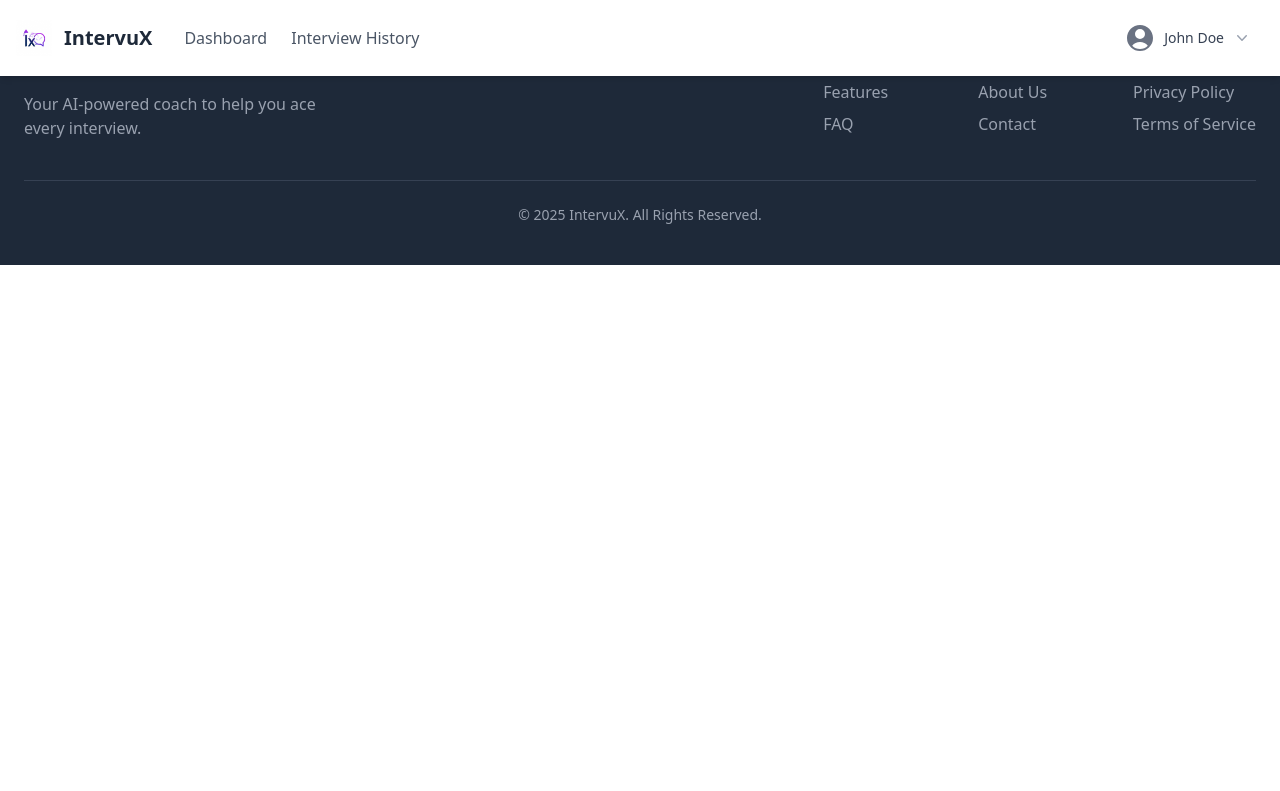
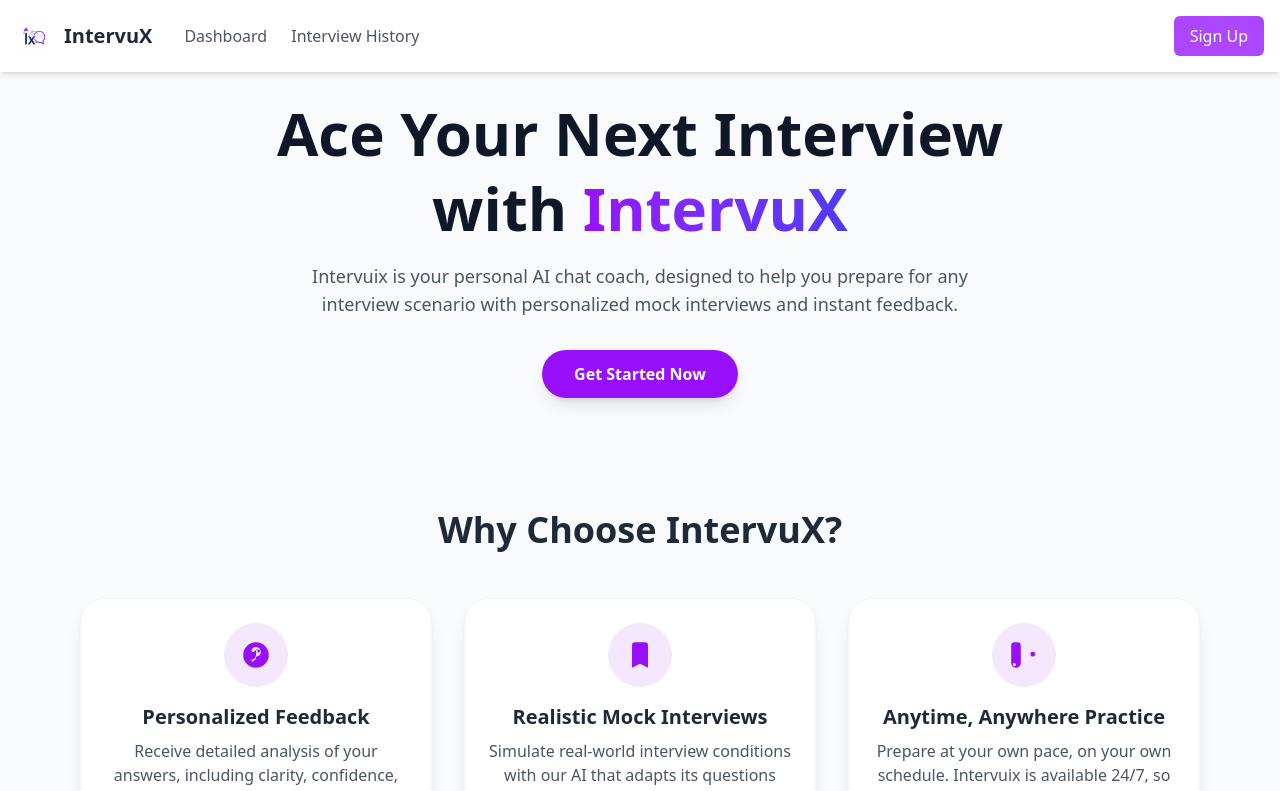
Before and after one commit to amandeeppal0001/interview-prep-bot, a React (Vite) app in the folder 01Frontend/frontend/: page / in a window 1280 px wide. Shown: the top 791 px of the page. Built offline with nearby package versions, Linux system fonts and the light colour scheme.

Commit message:
final commit

```diff
--- a/01Frontend/frontend/src/components/Header/Header.jsx
+++ b/01Frontend/frontend/src/components/Header/Header.jsx
@@ -52,7 +52,7 @@ function Header() {
           </Link>
           <nav className="hidden md:flex items-center gap-6">
             <Link
-              to="/select"
+              to="/dashboard"
               className="text-gray-600 hover:text-gray-900 font-medium transition"
             >
               Dashboard
@@ -66,7 +66,8 @@ function Header() {
           </nav>
         </div>
 
-        {location.pathname === "/home" || location.pathname === "/login" ? (
+        {/* {location.pathname === "/home" || location.pathname === "/login" ? ( */}
+          {location.pathname === "/home" || location.pathname === "/login" || location.pathname === "/" ? (
           // ✅ Show Sign Up button on home & login
           <Link
             to="/signup"
@@ -100,7 +101,7 @@ function Header() {
                   />
                 </svg>
 
-                <span className="hidden sm:inline">John Doe</span>
+                <span className="hidden sm:inline">User</span>
 
                 {/* SVG replacement for ChevronDownIcon */}
                 <svg
@@ -132,7 +133,7 @@ function Header() {
                   <Menu.Item>
                     {({ active }) => (
                       <Link
-                        to="/settings"
+                        to="/profile"
                         className={`${
                           active ? "bg-blue-500 text-white" : "text-gray-900"
                         } group flex w-full items-center rounded-md px-2 py-2 text-sm`}
--- a/01Frontend/frontend/src/components/Profile/Profile.jsx
+++ b/01Frontend/frontend/src/components/Profile/Profile.jsx
@@ -51,7 +51,7 @@ function Profile() {
   };
 
   return (
-    <div className="ml-20 min-h-screen bg-gray-50 p-8">
+    <div className="ml-20 min-h-screen bg-gray-50 p-8 mt-15">
       <div className="max-w-4xl mx-auto bg-white rounded-2xl shadow-lg p-8">
         {/* Personal Details */}
         <h1 className="text-3xl font-bold text-purple-700 mb-6">Profile</h1>
--- a/01Frontend/frontend/src/main.jsx
+++ b/01Frontend/frontend/src/main.jsx
@@ -22,7 +22,7 @@ const router = createBrowserRouter(
   createRoutesFromElements(
     <>
       <Route path="/" element={<Layout />}>
-        <Route path="/home" element={<Home />} />
+        <Route path="/" element={<Home />} />
         <Route path="/home" element={<Home />} />
         <Route path="/login" element={<Login />} />
         <Route path="/signup" element={<Signup />} />
```
